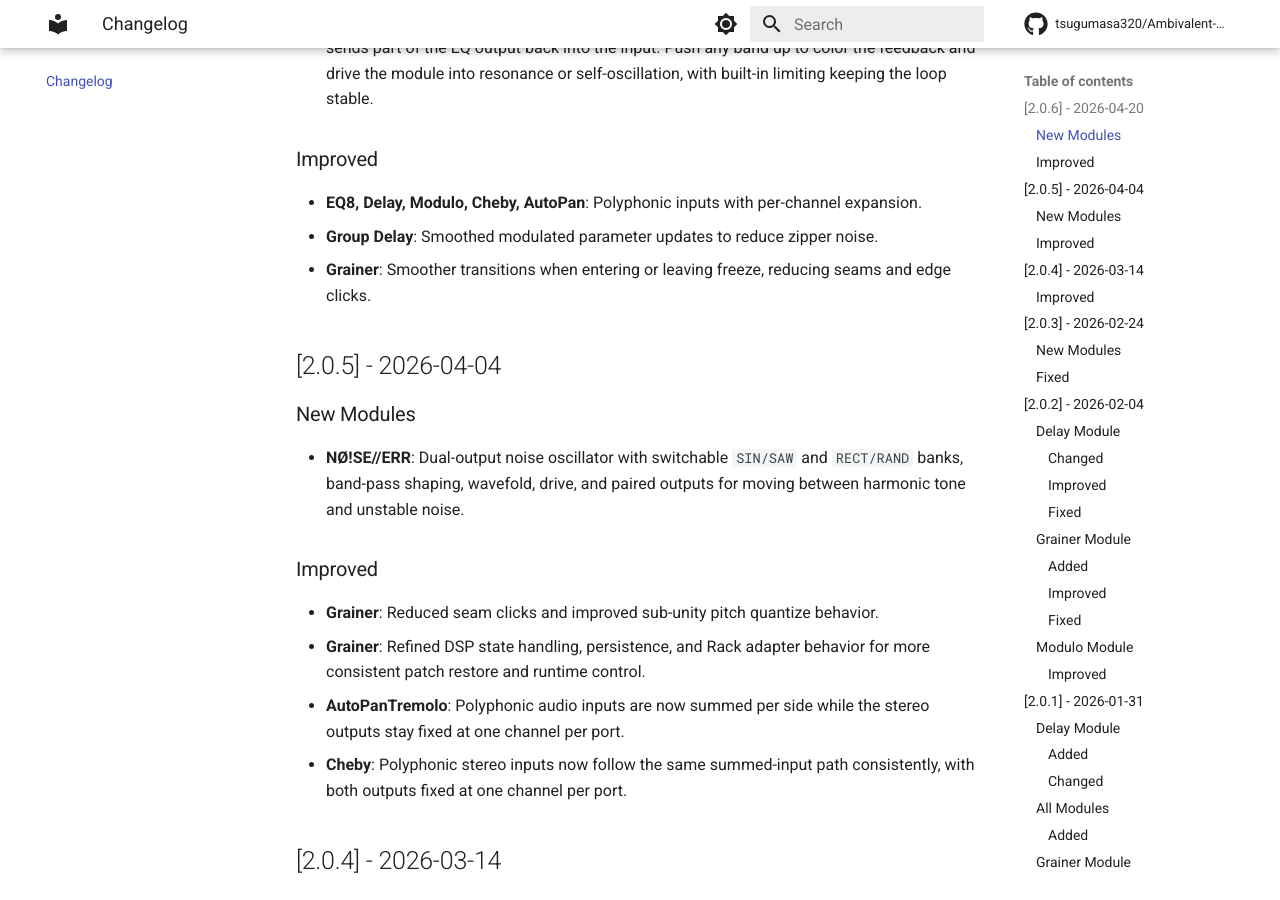
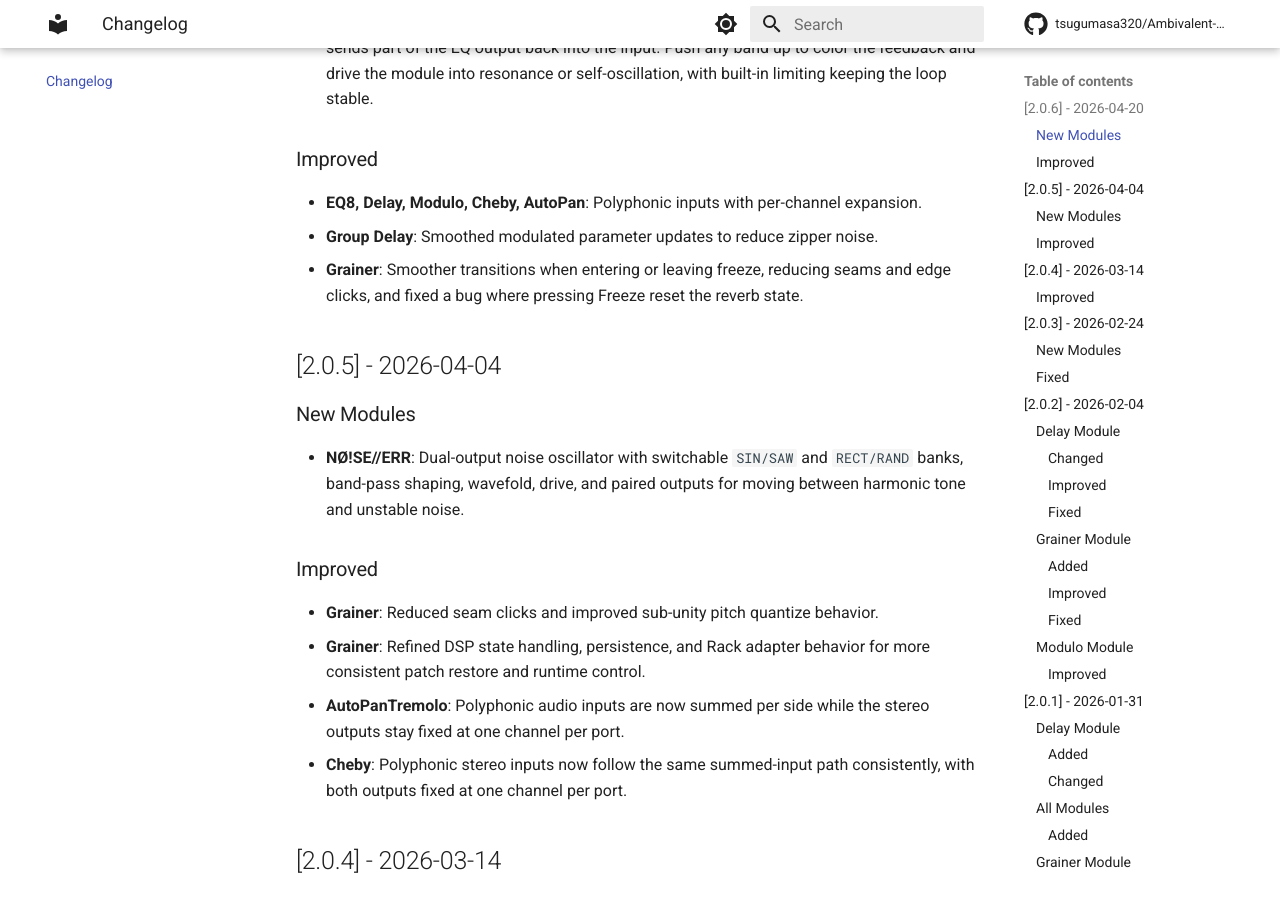
Before and after one commit to tsugumasa320/Ambivalent-Instruments-Manual, an MkDocs documentation site: the page built from docs/changelog.md, in a window 1280 px wide and 900 px high, scrolled down 316 px. Built offline with MkDocs 1.6.1 and Material for MkDocs 9.7.7, drawn with Linux system fonts in a browser that asks for light colours; comment, search, counter and statistics services are not loaded.

Commit message:
Clarify freeze reverb reset fix

```diff
--- a/docs/changelog.md
+++ b/docs/changelog.md
@@ -10,7 +10,7 @@
 
 - **EQ8, Delay, Modulo, Cheby, AutoPan**: Polyphonic inputs with per-channel expansion.
 - **Group Delay**: Smoothed modulated parameter updates to reduce zipper noise.
-- **Grainer**: Smoother transitions when entering or leaving freeze, reducing seams and edge clicks.
+- **Grainer**: Smoother transitions when entering or leaving freeze, reducing seams and edge clicks, and fixed a bug where pressing Freeze reset the reverb state.
 
 ## [2.0.5] - 2026-04-04
 
```
